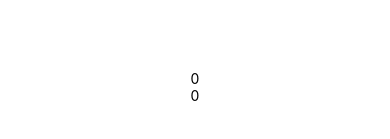
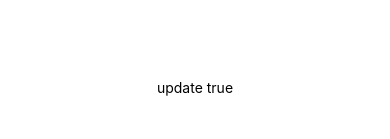
Before and after one commit to benzoh/myReactNativeApp, a React Native app: screen / in a window 390 px wide. Shown: the part 335-474 px from the top of the page. Built offline with nearby package versions, Linux system fonts and the light colour scheme.

Commit message:
### useMemo関数

```diff
--- a/App.tsx
+++ b/App.tsx
@@ -9,21 +9,24 @@ const styles = StyleSheet.create({
   },
 });
 
+function calculateValueNeedsAlingTime(src: number) {
+  // 実行時間が長い処理
+}
+
 export default function App() {
-  const [count1, setCount1] = React.useState(0);
-  const countUp1 = React.useCallback(() => {
-    setCount1(count1 + 1);
-  }, [count1]);
-
-  const [count2, setCount2] = React.useState(0);
-  const countUp2 = React.useCallback(() => {
-    setCount1(count2 + 1);
-  }, [count2]);
+  const [state, setState] = React.useState(true);
+  const update = React.useCallback(
+    () => {
+      setState(!state);
+    },
+    [state],
+  )
+  const value = React.useMemo(() => calculateValueNeedsAlingTime(0xffff), []);
 
   return (
     <View style={styles.container}>
-      <Text onPress={() => { setCount1(count1 + 1) }}>{count1}</Text>
-      <Text onPress={() => { setCount2(count2 + 1) }}>{count2}</Text>
+      <Text onPress={update}>update {state.toString()}</Text>
+      <Text>{value}</Text>
     </View>
   );
 }
```
